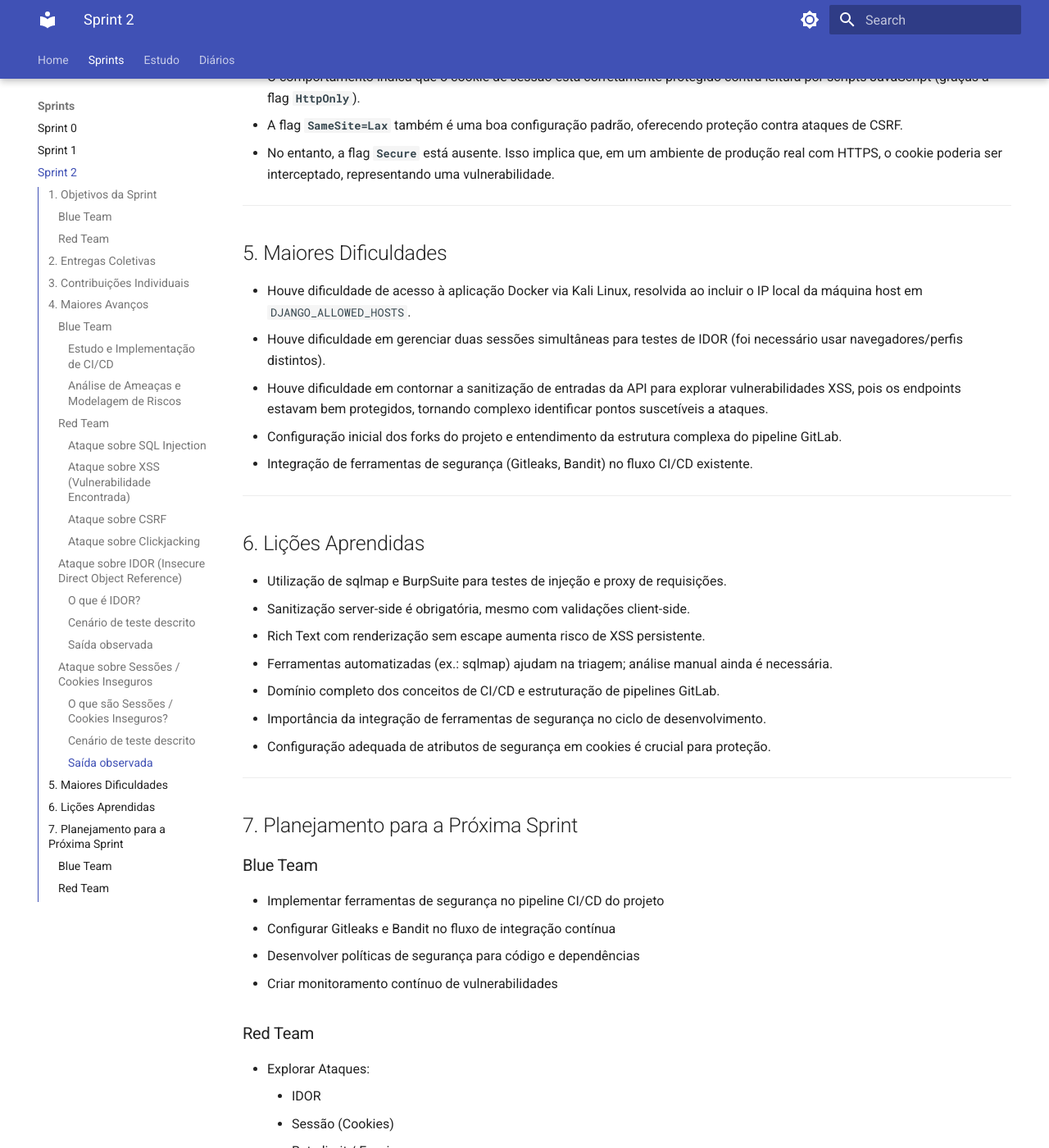
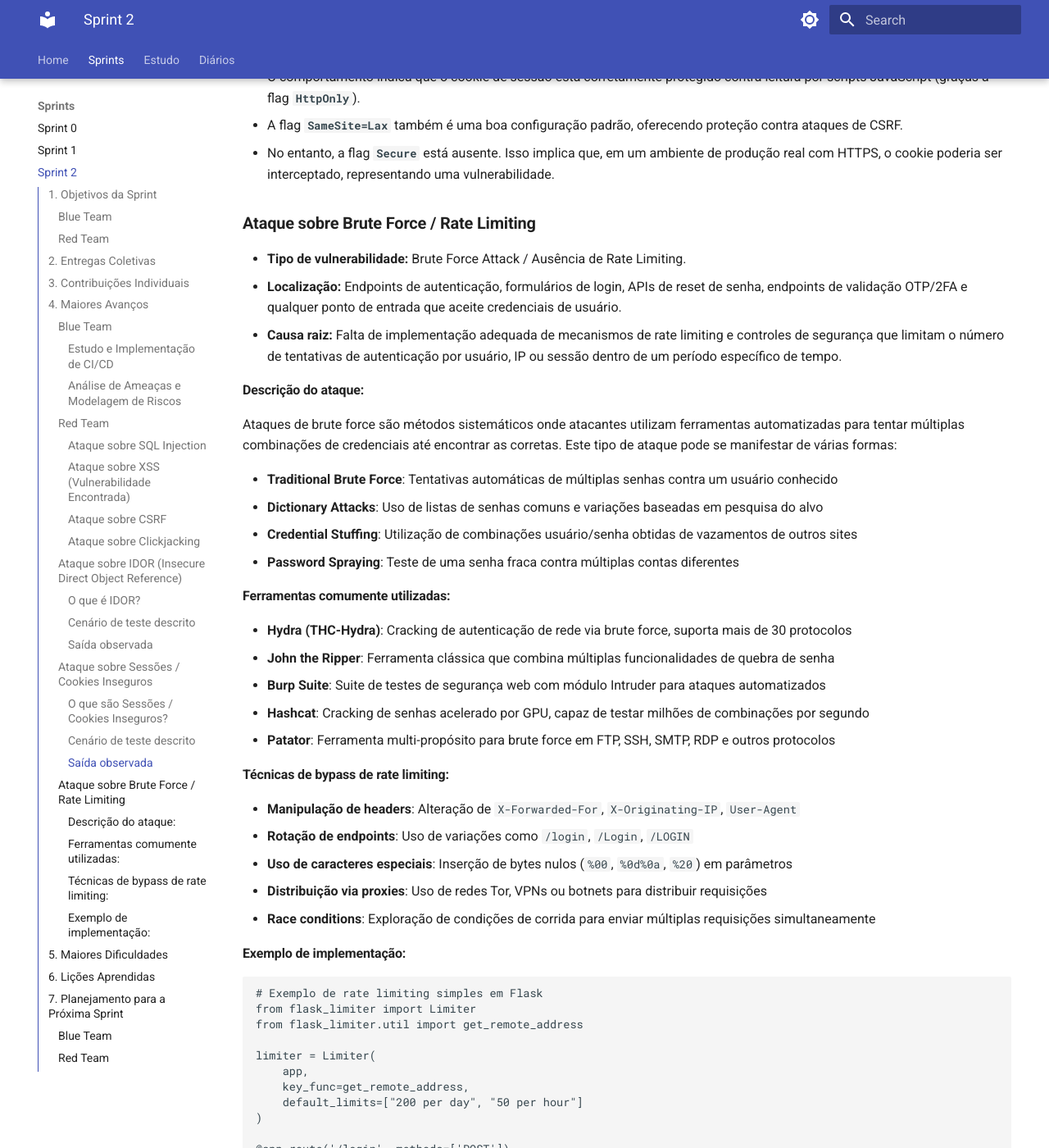
Before and after one commit to unbyytes/GCES, an MkDocs documentation site: the page built from docs/sprints/2.md, in a window 1280 px wide and 1400 px high, scrolled down 8329 px. Shown: the whole window at 82% size. Built offline with MkDocs 1.6.1 and Material for MkDocs 9.7.7, drawn with Linux system fonts in a browser that asks for light colours; some of the changed text lies outside the part shown.

Commit message:
(docs) BruteForce attack

````diff
--- a/docs/sprints/2.md
+++ b/docs/sprints/2.md
@@ -255,6 +255,55 @@
 * A flag **`SameSite=Lax`** também é uma boa configuração padrão, oferecendo proteção contra ataques de CSRF.
 * No entanto, a flag **`Secure`** está ausente. Isso implica que, em um ambiente de produção real com HTTPS, o cookie poderia ser interceptado, representando uma vulnerabilidade.
 
+### **Ataque sobre Brute Force / Rate Limiting**
+
+* **Tipo de vulnerabilidade:** Brute Force Attack / Ausência de Rate Limiting.
+* **Localização:** Endpoints de autenticação, formulários de login, APIs de reset de senha, endpoints de validação OTP/2FA e qualquer ponto de entrada que aceite credenciais de usuário.
+* **Causa raiz:** Falta de implementação adequada de mecanismos de rate limiting e controles de segurança que limitam o número de tentativas de autenticação por usuário, IP ou sessão dentro de um período específico de tempo.
+
+#### **Descrição do ataque:**
+
+  Ataques de brute force são métodos sistemáticos onde atacantes utilizam ferramentas automatizadas para tentar múltiplas combinações de credenciais até encontrar as corretas. Este tipo de ataque pode se manifestar de várias formas:
+
+  - **Traditional Brute Force**: Tentativas automáticas de múltiplas senhas contra um usuário conhecido
+  - **Dictionary Attacks**: Uso de listas de senhas comuns e variações baseadas em pesquisa do alvo
+  - **Credential Stuffing**: Utilização de combinações usuário/senha obtidas de vazamentos de outros sites
+  - **Password Spraying**: Teste de uma senha fraca contra múltiplas contas diferentes
+
+#### **Ferramentas comumente utilizadas:**
+  - **Hydra (THC-Hydra)**: Cracking de autenticação de rede via brute force, suporta mais de 30 protocolos
+  - **John the Ripper**: Ferramenta clássica que combina múltiplas funcionalidades de quebra de senha
+  - **Burp Suite**: Suite de testes de segurança web com módulo Intruder para ataques automatizados
+  - **Hashcat**: Cracking de senhas acelerado por GPU, capaz de testar milhões de combinações por segundo
+  - **Patator**: Ferramenta multi-propósito para brute force em FTP, SSH, SMTP, RDP e outros protocolos
+
+#### **Técnicas de bypass de rate limiting:**
+  - **Manipulação de headers**: Alteração de `X-Forwarded-For`, `X-Originating-IP`, `User-Agent`
+  - **Rotação de endpoints**: Uso de variações como `/login`, `/Login`, `/LOGIN`
+  - **Uso de caracteres especiais**: Inserção de bytes nulos (`%00`, `%0d%0a`, `%20`) em parâmetros
+  - **Distribuição via proxies**: Uso de redes Tor, VPNs ou botnets para distribuir requisições
+  - **Race conditions**: Exploração de condições de corrida para enviar múltiplas requisições simultaneamente
+
+#### **Exemplo de implementação:**
+
+```
+# Exemplo de rate limiting simples em Flask
+from flask_limiter import Limiter
+from flask_limiter.util import get_remote_address
+
+limiter = Limiter(
+    app,
+    key_func=get_remote_address,
+    default_limits=["200 per day", "50 per hour"]
+)
+
+@app.route('/login', methods=['POST'])
+@limiter.limit("5 per minute")
+def login():
+    # Lógica de autenticação
+    pass
+```
+
 ---
 
 ## 5. Maiores Dificuldades
````
